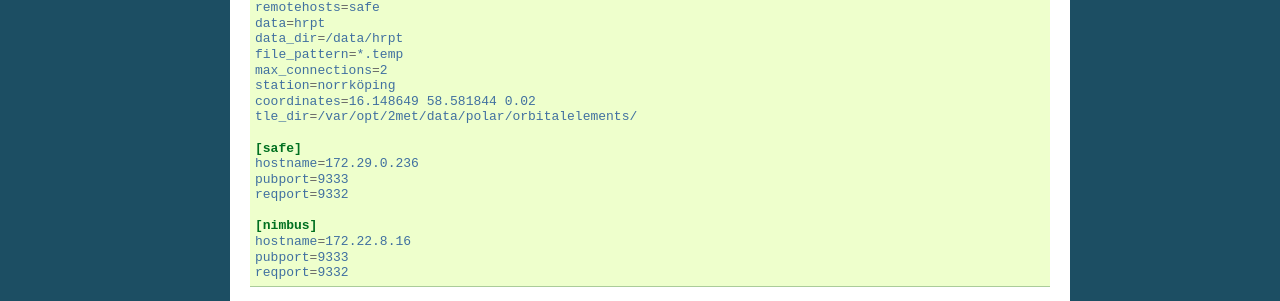
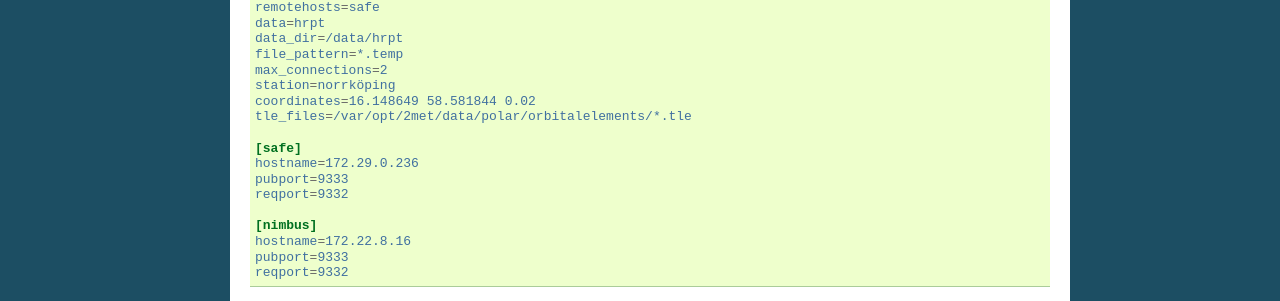
Before and after one commit to pytroll/trollcast, a Sphinx documentation site: the page built from doc/source/index.rst, in a window 1280 px wide and 900 px high, scrolled down 414 px. Shown: the part 151-452 px from the top of the window. Built offline with Sphinx 7.4.7, drawn with Linux system fonts in a browser that asks for light colours.

Commit message:
Correct the tle flag in configuration documentation.

```diff
--- a/doc/source/index.rst
+++ b/doc/source/index.rst
@@ -43,7 +43,7 @@ running both the client and the server.
   max_connections=2
   station=norrköping
   coordinates=16.148649 58.581844 0.02
-  tle_dir=/var/opt/2met/data/polar/orbitalelements/
+  tle_files=/var/opt/2met/data/polar/orbitalelements/*.tle
 
   [safe]
   hostname=172.29.0.236
```
